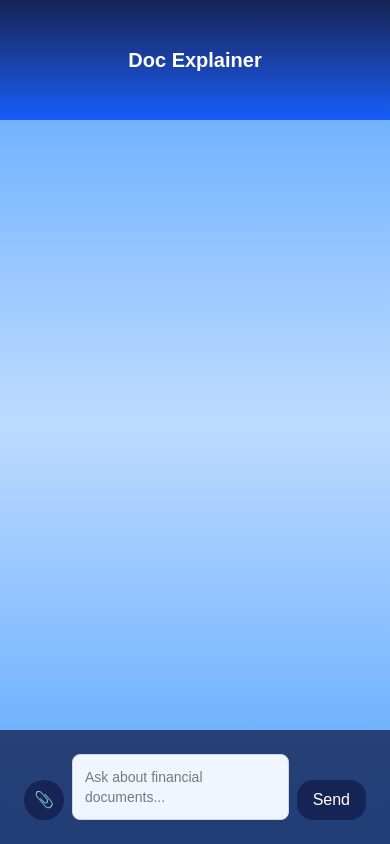
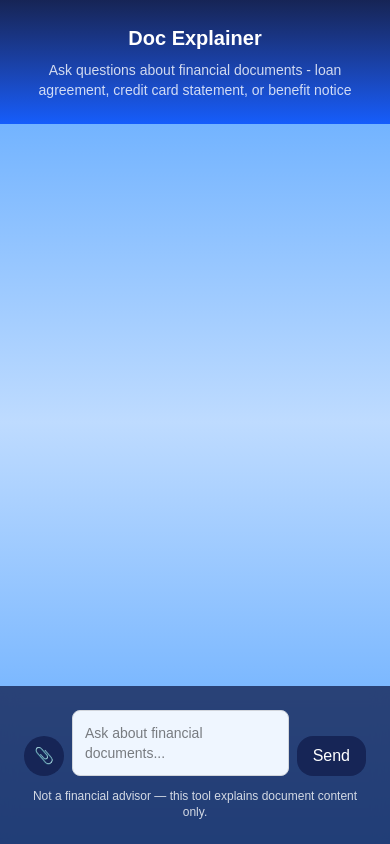
Before and after one commit to dhavans1/financial-doc-explainer, a Next.js app: page / in a window 390 px wide. Built offline with nearby package versions, Linux system fonts and the light colour scheme.

Commit message:
fix: accessibility, responsive layout, and page metadata

```diff
--- a/src/app/globals.css
+++ b/src/app/globals.css
@@ -20,6 +20,23 @@
   }
 }
 
+/* Chat bubble prose: white text and markers on dark blue bubbles */
+.prose-chat {
+  --tw-prose-invert-body: #fff;
+  --tw-prose-invert-headings: #fff;
+  --tw-prose-invert-lead: #fff;
+  --tw-prose-invert-bold: #fff;
+  --tw-prose-invert-counters: #fff;
+  --tw-prose-invert-bullets: #fff;
+  --tw-prose-invert-quotes: #fff;
+  --tw-prose-invert-captions: #fff;
+  --tw-prose-invert-code: #fff;
+  --tw-prose-invert-hr: rgb(255 255 255 / 0.3);
+  --tw-prose-invert-quote-borders: rgb(255 255 255 / 0.3);
+  --tw-prose-invert-th-borders: rgb(255 255 255 / 0.3);
+  --tw-prose-invert-td-borders: rgb(255 255 255 / 0.2);
+}
+
 body {
   background: var(--background);
   color: var(--foreground);
--- a/src/app/layout.tsx
+++ b/src/app/layout.tsx
@@ -13,8 +13,8 @@ const geistMono = Geist_Mono({
 });
 
 export const metadata: Metadata = {
-  title: "Create Next App",
-  description: "Generated by create next app",
+  title: "Financial Doc Explainer",
+  description: "Explains financial documents in plain language",
 };
 
 export default function RootLayout({ children }: LayoutProps<"/">) {
--- a/src/app/page.tsx
+++ b/src/app/page.tsx
@@ -44,11 +44,18 @@ export default function Home() {
   return (
     <main className="w-full max-w-2xl min-h-screen mx-auto flex flex-col gap-4 bg-linear-0 from-blue-400
       via-blue-200 to-blue-400">
-      <div className="w-full max-w-2xl left-0 right-0 mx-auto text-xl font-semibold text-center text-white h-30
-        bg-blue-950 flex items-center justify-center border-blue-950 bg-linear-to-b from-blue-950
+      <header className="w-full max-w-2xl left-0 right-0 mx-auto text-center text-white p-6
+        bg-blue-950 flex flex-col items-center justify-center border-blue-950 bg-linear-to-b from-blue-950
         to-blue-600 sticky top-0 z-10">
-        <h1>Doc Explainer</h1>
-      </div>
+        <h1 className="text-xl font-semibold">Doc Explainer</h1>
+        <p className="text-sm font-normal text-white/80 pt-2">
+          Ask questions about financial documents - loan agreement, credit card statement, or benefit notice
+        </p>
+        {/* Disclaimer: For screen reader users only */}
+        <p className="sr-only">
+          Not a financial advisor — this tool explains document content only.
+        </p>
+      </header>
 
       <div className="flex flex-col gap-3 p-6 overflow-hidden">
         {messages.map((message) => (
@@ -58,20 +65,21 @@ export default function Home() {
               if (part.type === "text")
                 return (
                   message.role === "assistant" ?
-                  <div key={i} className="prose-sm prose-invert
-                    w-fit max-w-3/4 mr-auto bg-blue-200 p-2 border border-blue-900 rounded-2xl rounded-bl-none
+                  <div key={i} className="prose prose-sm prose-invert prose-chat
+                    w-fit max-w-[85%] sm:max-w-3/4 mr-auto bg-blue-200 p-2 border border-blue-900 rounded-2xl rounded-bl-none
                     bg-linear-to-r/oklch from-blue-900 to-blue-800
                   ">
                     <ReactMarkdown>{part.text}</ReactMarkdown>
                   </div> :
-                  <p key={i} className="w-fit max-w-3/4 ml-auto bg-blue-200 p-2 border border-blue-900 rounded-2xl
+                  <p key={i} className="
+                    w-fit max-w-[85%] sm:max-w-3/4 ml-auto bg-blue-200 p-2 border border-blue-900 rounded-2xl
                     rounded-br-none bg-linear-to-r/oklch from-blue-900 to-blue-800 break-words">
                     {part.text}
                   </p>
                 )
               else if (part.type === "file")
                 return (
-                  <div key={i} className="gap-2 bg-blue-900 w-fit max-w-3/4 ml-auto m-2 mr-0 p-1 pl-3 pr-3 border-blue-900
+                  <div key={i} className="gap-2 bg-blue-900 w-fit max-w-[85%] sm:max-w-3/4 ml-auto m-2 mr-0 p-1 pl-3 pr-3 border-blue-900
                     rounded-xl text-white">
                     <span aria-label="file attachment icon">📎</span>&nbsp;
                     <span aria-label={`Attached file: ${part.filename}`}>{part.filename}</span>
@@ -113,7 +121,7 @@ export default function Home() {
         )}
 
         {/* Uploaded files */}
-        <div className="z-10 pr-6 mb-1 w-3/4 max-w-3/4 ml-auto flex">
+        <div className="z-10 pr-6 mb-1 max-w-[85%] sm:max-w-3/4 ml-auto flex">
           {
             fileList && fileList.length > 0 && (
               <div className="flex flex-row gap-2 bg-blue-950/80 backdrop-blur p-2 rounded-lg border border-blue-900 w-full ml-auto ">
@@ -137,6 +145,7 @@ export default function Home() {
           }
         </div>
 
+        <div className="bg-blue-950/80 backdrop-blur">
           <form
             onSubmit={(e) => {
               e.preventDefault();
@@ -146,7 +155,7 @@ export default function Home() {
               setFileList(undefined);
               if(fileInputRef.current) fileInputRef.current.value = ""
             }}
-          className="w-full flex gap-2 p-6 items-end max-w-2xl bg-blue-950/80 backdrop-blur"
+            className="w-full flex gap-2 p-6 pb-3 items-end max-w-2xl"
             ref={formRef}
           >
             {/* File upload */}
@@ -168,6 +177,9 @@ export default function Home() {
             </label>
 
             {/* Text input */}
+            <label htmlFor="user-input-textarea" className="sr-only">
+              Ask about financial documents
+            </label>
             <textarea
               id="user-input-textarea"
               ref={userInputRef}
@@ -196,6 +208,12 @@ export default function Home() {
             </button>
           </form>
 
+          {/* Disclaimer: For non-screen reader users only */}
+          <p className="text-xs text-center text-white/80 px-6 pb-6" aria-hidden="true">
+            Not a financial advisor — this tool explains document content only.
+          </p>
+        </div>
+
         <span className="sr-only" id="textarea-description">
           Press Enter to send. Press Shift and Enter for a new line.
         </span>
```
Lines whose indentation alone changed are shown as unchanged.
